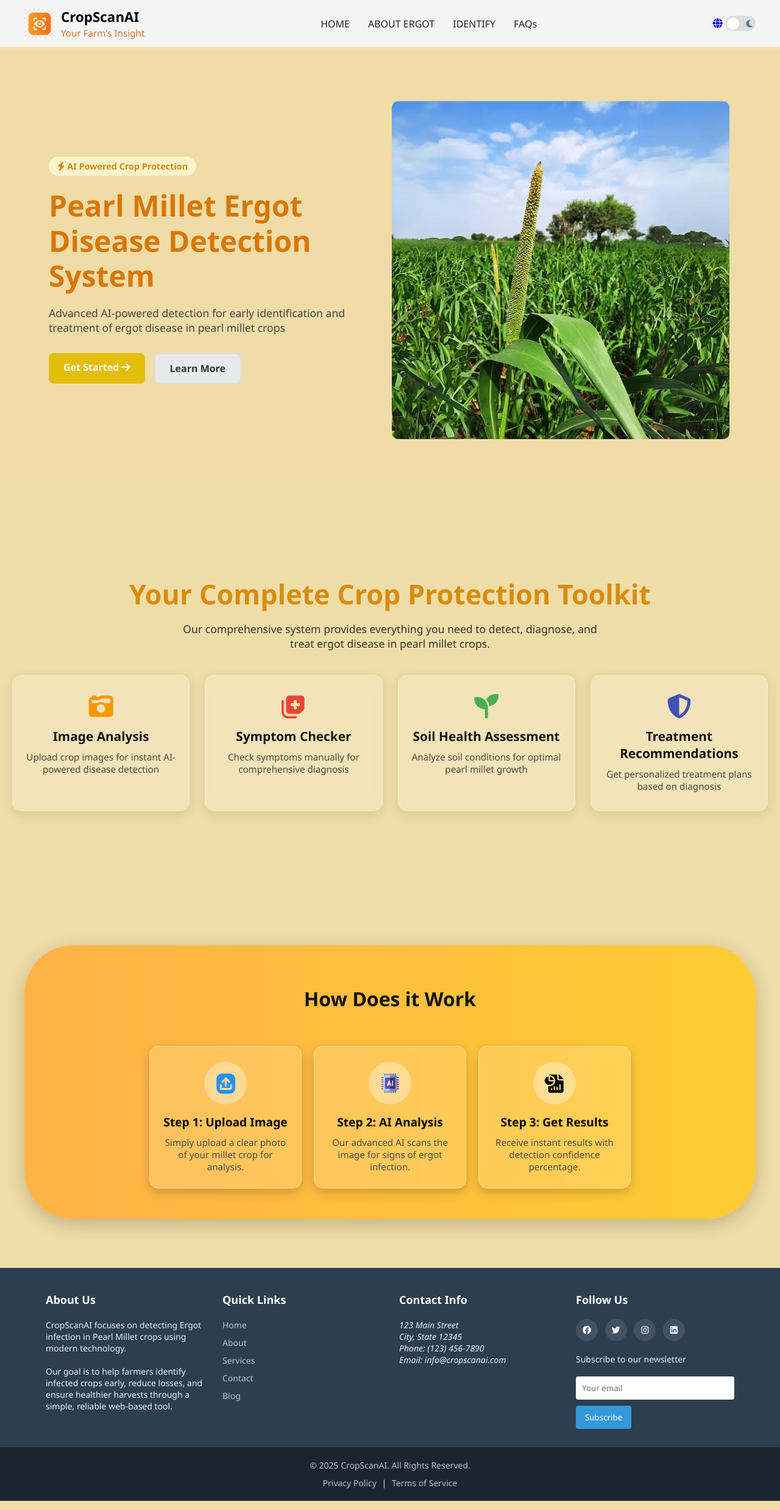
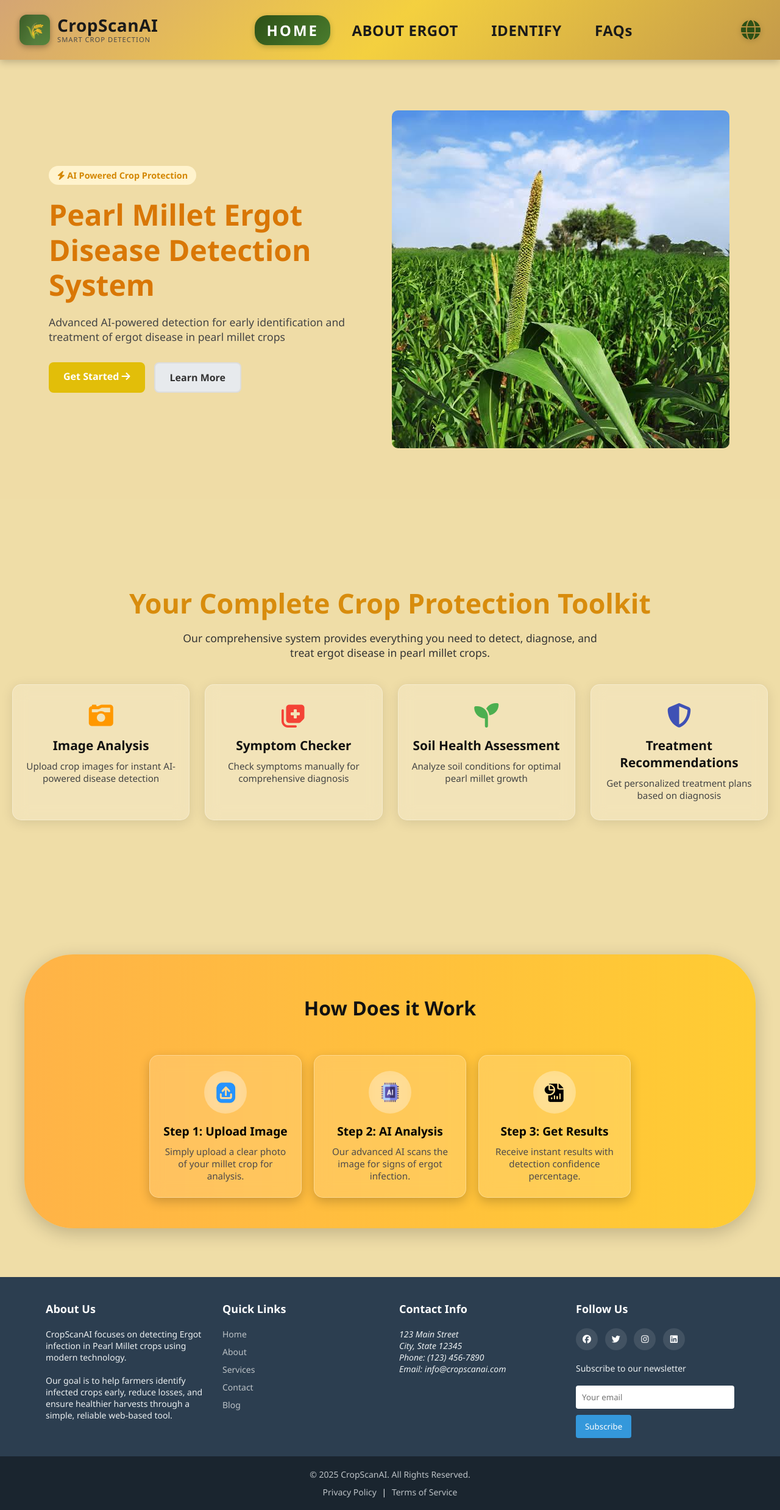
Before and after one commit to SwetakshiMishra/CropScanAI, a Flask app: page / in a window 1280 px wide. Shown: the whole page at 61% size. Run offline with Flask 3, Linux system fonts and the light colour scheme.

Commit message:
fixed few things

```diff
--- /dev/null
+++ b/static/css/header.css
@@ -0,0 +1,299 @@
+  * {
+    margin: 0;
+    padding: 0;
+    box-sizing: border-box;
+  }
+
+  body {
+    font-family: -apple-system, BlinkMacSystemFont, 'Segoe UI', Roboto, Oxygen, Ubuntu, Cantarell, sans-serif;
+  }
+
+  .top-header {
+    background: linear-gradient(135deg, #d4a574 0%, #f4d03f 50%, #c49a4a 100%);
+    padding: 1.5rem 2rem;
+    box-shadow: 0 4px 12px rgba(0, 0, 0, 0.2);
+    position: sticky;
+    top: 0;
+    z-index: 1000;
+  }
+
+  .header-container {
+    max-width: 1400px;
+    margin: 0 auto;
+    display: flex;
+    align-items: center;
+    justify-content: space-between;
+  }
+
+  .site-name {
+    justify-self: start;
+    text-decoration: none;
+    display: flex;
+    flex-direction: column;
+    gap: 0.2rem;
+    transition: all 0.3s ease;
+    position: relative;
+    cursor: pointer;
+    flex-shrink: 0;
+  }
+
+  .logo-main {
+    display: flex;
+    align-items: center;
+    gap: 0.75rem;
+  }
+
+  .logo-icon {
+    width: 50px;
+    height: 50px;
+    background: linear-gradient(135deg, #2d5016 0%, #4a7c2e 100%);
+    border-radius: 12px;
+    display: flex;
+    align-items: center;
+    justify-content: center;
+    box-shadow: 0 4px 12px rgba(0, 0, 0, 0.15);
+    transition: all 0.5s ease;
+    position: relative;
+    overflow: hidden;
+  }
+
+  .logo-icon::before {
+    content: '';
+    position: absolute;
+    top: -50%;
+    left: -50%;
+    width: 200%;
+    height: 200%;
+    background: linear-gradient(45deg, transparent, rgba(255, 255, 255, 0.1), transparent);
+    transform: rotate(45deg);
+    transition: all 0.5s ease;
+  }
+
+  .logo-icon svg {
+    width: 28px;
+    height: 28px;
+    fill: #f4d03f;
+    filter: drop-shadow(0 2px 4px rgba(0, 0, 0, 0.2));
+    transition: all 0.3s ease;
+  }
+
+  .logo-text-container {
+    display: flex;
+    flex-direction: column;
+  }
+
+  .logo-title {
+    font-size: 1.75rem;
+    font-weight: 700;
+    color: #1a1a1a;
+    letter-spacing: 0.5px;
+    line-height: 1;
+  }
+
+  .logo-tagline {
+    font-size: 0.7rem;
+    color: #4a4a4a;
+    font-weight: 500;
+    letter-spacing: 1px;
+    text-transform: uppercase;
+    margin-top: 2px;
+  }
+
+  .site-name:hover .logo-icon {
+    transform: translateY(-3px) rotate(-5deg);
+    box-shadow: 0 8px 20px rgba(45, 80, 22, 0.3);
+  }
+
+  .site-name:hover .logo-icon::before {
+    left: 100%;
+  }
+
+  .site-name:hover .logo-title {
+    color: #000;
+  }
+
+  .nav-links {
+    display: flex;
+    align-items: center;
+    justify-content: center;
+    flex: 1; /* makes the center area expand */
+    gap: 1rem;
+
+  }
+
+
+.nav-links a {
+  color: #1a1a1a;
+  text-decoration: none;
+  padding: 0.5rem 1.2rem;
+  font-weight: 600;
+  font-size: 1.5rem;
+  letter-spacing: 0.5px;
+  position: relative;
+  border-radius: 20px;
+  transition: all 0.3s ease;
+}
+
+/* Active link (current page) */
+.nav-links a.active {
+  color: #fff;
+  background: linear-gradient(135deg, #2d5016, #4a7c2e);
+  box-shadow: 0 3px 8px rgba(45, 80, 22, 0.3);
+  letter-spacing: 3px;
+}
+
+/* Hover effect for all links EXCEPT the active one */
+.nav-links a:not(.active):hover {
+
+  background: linear-gradient(135deg, #5c7875, #0dad82);
+  box-shadow: 0 3px 8px rgba(22, 80, 45, 0.3);
+  letter-spacing: 3px;
+}
+
+/* Optional subtle underline animation (if you still want it) */
+.nav-links a::after {
+  content: '';
+  position: absolute;
+  bottom: -3px;
+  left: 50%;
+  transform: translateX(-50%);
+  width: 0;
+  height: 2px;
+  background: currentColor;
+  transition: width 0.3s ease;
+}
+
+.nav-links a:hover::after {
+  width: 50%;
+}
+
+
+/* --- Font Awesome / header icons --- */
+.fas, .logo-icon, .nav-links i {
+  color: #2d5016; /* base green */
+  transition: all 0.3s ease;
+  position: relative;
+}
+
+/* --- Glowing pulse animation --- */
+.fas.pulse, .logo-icon.pulse {
+  animation: pulseIcon 2s infinite ease-in-out;
+}
+
+@keyframes pulseIcon {
+  0%, 100% {
+    transform: scale(1);
+    color: #16503d;
+    text-shadow: 0 0 0 rgba(212, 160, 116, 0);
+  }
+  50% {
+    transform: scale(1.2);
+    color: #4a7c2e; /* lighter green */
+    text-shadow:
+      0 0 5px #d4a574,
+      0 0 10px #f4d03f,
+      0 0 15px #c49a4a;
+  }
+}
+
+/* --- Hover bounce + glow effect --- */
+.fas:hover, .logo-icon:hover, .nav-links i:hover {
+  transform: translateY(-3px) scale(1.2);
+  color: #f4d03f; /* gold accent on hover */
+  text-shadow:
+    0 0 8px #d4a574,
+    0 0 12px #f4d03f,
+    0 0 20px #c49a4a;
+}
+
+/* --- Optional slow spin (for circular icons) --- */
+.fas.spin-slow, .logo-icon.spin-slow {
+  animation: spin 4s linear infinite;
+}
+
+@keyframes spin {
+  0% { transform: rotate(0deg); }
+  100% { transform: rotate(360deg); }
+}
+
+/* --- Example for active nav icon --- */
+.nav-links a.active i {
+  color: #4a7c2e;
+  animation: pulseIcon 2s infinite ease-in-out;
+}
+
+/* --- Optional small shadow for depth --- */
+.fas, .logo-icon {
+  filter: drop-shadow(0 2px 4px rgba(0,0,0,0.2));
+}
+
+.lang-toggle i {
+  font-size: 2rem;  /* bigger icon */
+}
+
+
+
+  /* --- Responsive Styles --- */
+
+  @media (max-width: 968px) {
+    .top-header {
+      padding: 1rem 1.5rem;
+    }
+
+    .header-container {
+      gap: 1rem;
+    }
+
+    .logo-icon {
+      width: 42px;
+      height: 42px;
+      font-size: 1.3rem;
+    }
+
+    .logo-title {
+      font-size: 1.4rem;
+    }
+
+    .logo-tagline {
+      font-size: 0.6rem;
+    }
+
+    .nav-links {
+      flex-wrap: wrap;
+    }
+
+    .nav-links a {
+      padding: 0.5rem 0.8rem;
+      font-size: 0.85rem;
+    }
+  }
+
+  @media (max-width: 480px) {
+    .top-header {
+      padding: 0.75rem 1rem;
+    }
+
+    .logo-icon {
+      width: 38px;
+      height: 38px;
+      font-size: 1.2rem;
+    }
+
+    .logo-title {
+      font-size: 1.2rem;
+    }
+
+    .logo-tagline {
+      font-size: 0.55rem;
+    }
+
+    .nav-links {
+      width: 100%;
+      justify-content: center;
+    }
+
+    .nav-links a {
+      padding: 0.5rem 0.7rem;
+      font-size: 0.8rem;
+    }
+  }
--- a/static/css/style.css
+++ b/static/css/style.css
@@ -10,121 +10,10 @@
   color: #1c1c1c;
 }
 
-.top-header {
-  display: flex;
-  justify-content: space-between;
-  align-items: center;
-  background: #f5f5f5;
-  padding: 12px 40px;
-  box-shadow: 0 2px 6px rgba(0, 0, 0, 0.08);
-  border-bottom: 6px solid #f4dea3;
-  font-family: "Poppins", sans-serif;
-
+.site-name {
+  font-size: 1.6rem;
+  font-weight: bold;
 }
-
-.site-name {
-  font-size: 1.4rem;
-  font-weight: bold;
-  color: #000;
-  display: flex;
-  align-items: center;
-  gap: 6px;
-}
-
-.nav-links {
-  display: flex;
-  justify-content: center;
-  gap: 30px;
-  flex-wrap: wrap;
-}
-
-.nav-links a {
-  text-decoration: none;
-  font-weight: 500;
-  color: #222;
-  transition: color 0.3s;
-}
-
-.nav-links a:hover {
-  background-color: #e9ecef;
-  color: #d26a1b;
-}
-.tagline2 {
-  font-size: 0.95rem;
-  font-weight: 400;
-  color: #d47532;
-  flex: 1;
-  text-align: center;
-}
-.logo-section2 {
-  display: flex;
-  flex-direction: column;
-  align-items: flex-start;
-}
-
-.toggle-container {
-  display: inline-block;
-  position: relative;
-}
-
-.toggle-checkbox {
-  display: none;
-}
-
-.toggle-label {
-  width: 50px;
-  height: 25px;
-  background: #ddd;
-  border-radius: 30px;
-  cursor: pointer;
-  position: relative;
-  display: flex;
-  align-items: center;
-  justify-content: space-between;
-  padding: 0 5px;
-  transition: background 0.3s;
-}
-
-.toggle-ball {
-  width: 20px;
-  height: 20px;
-  background: white;
-  border-radius: 50%;
-  position: absolute;
-  top: 2.5px;
-  left: 3px;
-  transition: transform 0.3s ease;
-}
-
-.sun-icon {
-  font-size: 14px;
-  color: #f9c74f;
-}
-
-.moon-icon {
-  font-size: 14px;
-  color: #577590;
-}
-
-.toggle-checkbox:checked + .toggle-label {
-  background: #444;
-}
-
-.toggle-checkbox:checked + .toggle-label .toggle-ball {
-  transform: translateX(25px);
-}
-.logo-img {
-  width: 50px;
-  height: 50px;
-  margin-right: 10px;
-  object-fit: contain;
-}
-.logo-section {
-  display: flex;
-  align-items: center;
-}
-
-
 
 header {
   position: relative;
--- /dev/null
+++ b/templates/banner.html
@@ -0,0 +1,42 @@
+<!-- Font Awesome (only once) -->
+<link
+  rel="stylesheet"
+  href="https://cdnjs.cloudflare.com/ajax/libs/font-awesome/6.5.0/css/all.min.css"
+/>
+
+<!-- Header CSS -->
+<link rel="stylesheet" href="{{ url_for('static', filename='css/header.css') }}">
+
+<div class="top-header">
+  <div class="header-container">
+    <!-- Logo -->
+    <a href="#" class="site-name">
+      <div class="logo-main">
+        <div class="logo-icon">🌾</div>
+        <div class="logo-text-container">
+          <span class="logo-title">CropScanAI</span>
+          <span class="logo-tagline">Smart Crop Detection</span>
+        </div>
+      </div>
+    </a>
+
+    <!-- Navigation -->
+    <nav class="nav-links" id="navLinks">
+      <a href="{{ url_for('home') }}" class="{% if request.endpoint == 'home' %}active{% endif %}">HOME</a>
+      <a href="{{ url_for('about_ergot') }}" class="{% if request.endpoint == 'about_ergot' %}active{% endif %}">ABOUT ERGOT</a>
+      <a href="{{ url_for('identify') }}" class="{% if request.endpoint == 'identify' %}active{% endif %}">IDENTIFY</a>
+      <a href="{{ url_for('faq') }}" class="{% if request.endpoint == 'faq' %}active{% endif %}">FAQs</a>
+    </nav>
+
+    <!-- Language toggle -->
+    {% if session.get('language', 'en') == 'en' %}
+      <a href="{{ url_for('set_language', language='hi') }}" class="lang-toggle">
+        <i class="fas fa-globe"></i>
+      </a>
+    {% else %}
+      <a href="{{ url_for('set_language', language='en') }}" class="lang-toggle">
+        <i class="fas fa-globe"></i>
+      </a>
+    {% endif %}
+  </div>
+</div>
--- /dev/null
+++ b/templates/base.html
@@ -0,0 +1,17 @@
+<!DOCTYPE html>
+<html lang="en">
+<head>
+  <meta charset="UTF-8">
+  <meta name="viewport" content="width=device-width, initial-scale=1.0">
+  <title>CropScanAI</title>
+  <link rel="stylesheet" href="{{ url_for('static', filename='css/header.css') }}">
+</head>
+<body>
+
+  {% include 'banner.html' %}  <!-- This includes your banner file -->
+
+  <main>
+  </main>
+
+</body>
+</html>
--- a/templates/index.html
+++ b/templates/index.html
@@ -13,39 +13,8 @@
 </head>
 <body>
 
-  <div class="top-header">
-    <div class="logo-section">
-  <img src="{{ url_for('static', filename='images/logo.jpg') }}" alt="CropScanAI Logo" class="logo-img">
-  <div class="site-text">
-    <div class="site-name">CropScanAI</div>
-    <span class="tagline2">Your Farm's Insight</span>
-  </div>
-</div>
-    <nav class="nav-links">
-      <a href="{{ url_for('home') }}">{{ _('HOME') }}</a>
-      <a href="{{ url_for('about_ergot') }}">{{ _('ABOUT ERGOT') }}</a>
-      <a href="{{ url_for('identify') }}">{{ _('IDENTIFY') }}</a>
-      <a href="{{ url_for('faq') }}">{{ _('FAQs') }}</a>
-    </nav>
+  {% include 'base.html' %}
 
-      <div class="header-utilities">
-        {% if session.get('language', 'en') == 'en' %}
-            <a href="{{ url_for('set_language', language='hi') }}"><i class="fa-solid fa-globe"></i></a>
-        {% else %}
-            <a href="{{ url_for('set_language', language='en') }}"><i class="fa-solid fa-globe"></i></a>
-        {% endif %}
-
-        <div class="toggle-container">
-            <input type="checkbox" id="theme-toggle" class="toggle-checkbox">
-            <label for="theme-toggle" class="toggle-label">
-                <span class="toggle-ball"></span>
-                <i class="fa-solid fa-sun sun-icon"></i>
-                <i class="fa-solid fa-moon moon-icon"></i>
-            </label>
-        </div>
-    </div>
-
-  </div>
 
 <section class="hero">
   <div class="hero-left">
@@ -131,5 +100,6 @@
 </section>
 
 {% include 'footer.html' %}
+
 </body>
 </html>
```
Also changed, not shown: templates/about_ergot.html (+3 -15 lines), templates/ergot-detected.html (+1 -14 lines), templates/faq.html (+1 -14 lines), templates/identify.html (+4 -14 lines).
